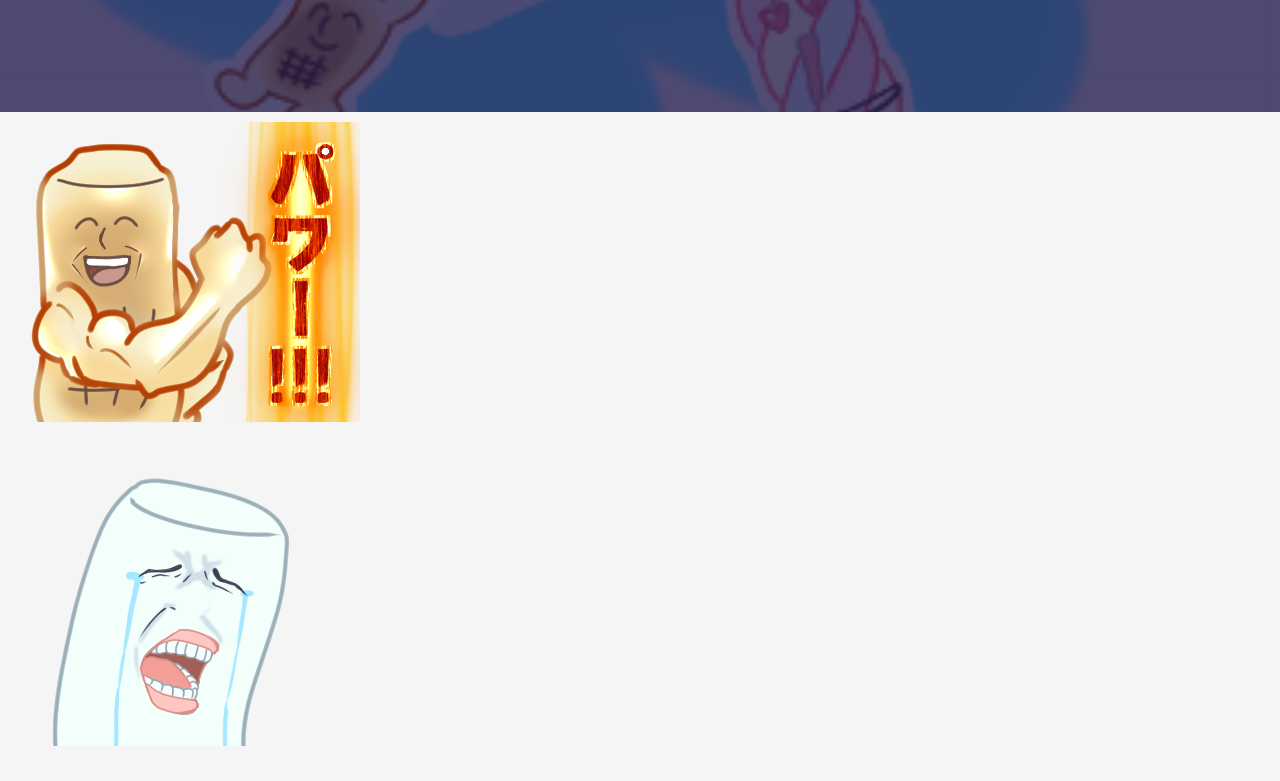
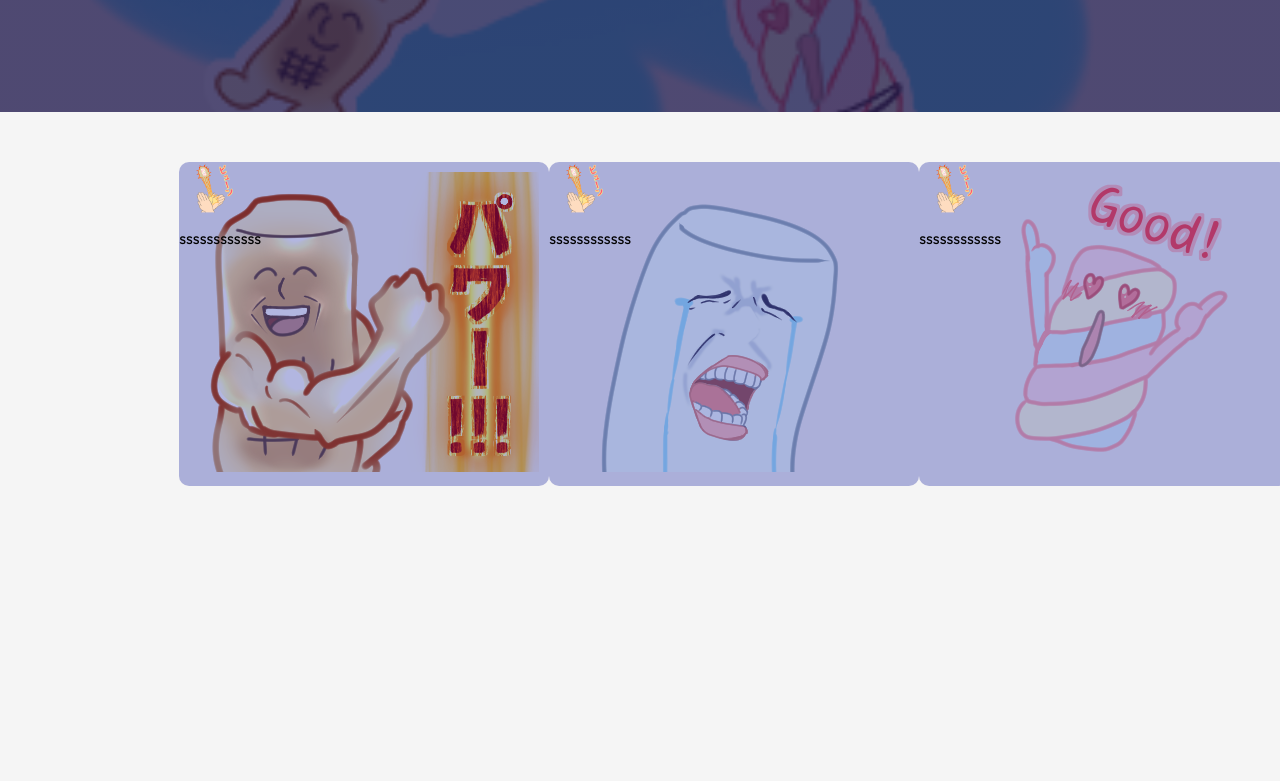
Before and after one commit to cyamoto/cyamofabric, a React (Vite) app: page / in a window 1280 px wide. Shown: the part 688-1469 px from the top of the page. After the commit the page ends 1224 px from the top, so only its background shows below. Built offline with nearby package versions, Linux system fonts and the light colour scheme.

Commit message:
6/5 commit1

```diff
--- a/src/App.jsx
+++ b/src/App.jsx
@@ -8,7 +8,10 @@
     <div>
      <Navbar/>
      <Hero/>
-     <Programs/>
+     <div className="container">
+      <Programs/>
+     </div>
+
     </div>
   )
 }
--- a/src/Components/Programs/Programs.css
+++ b/src/Components/Programs/Programs.css
@@ -0,0 +1,29 @@
+.programs{
+    margin: 50px auto;
+    width: 90%;
+    display: flex;
+    align-items: center;
+    justify-content: space-between;
+}
+.program ing{
+    width: 100%;
+    border-radius: 10px;
+    display: block;
+}
+.program{
+    flex-basis: 31%;
+    position: relative;
+}
+.caption{
+    border-radius: 10px;
+    position: absolute;
+    top: 0;
+    left: 0;
+    bottom: 0;
+    right: 0;
+    background: rgba(0, 15, 152, 0.3);
+}
+.caption img{
+    width: 60px;
+    margin-bottom: 10px;
+}
--- a/src/Components/Programs/Programs.jsx
+++ b/src/Components/Programs/Programs.jsx
@@ -3,18 +3,31 @@
 import program_1 from '../../assets/program-1.png'
 import program_2 from '../../assets/program-2.png'
 import program_3 from '../../assets/program-3.png'
+import program_icon_1 from '../../assets/program-icon-1.png'
 
 const Programs = () => {
   return (
     <div className='programs'>
       <div className="program">
         <img src={program_1} alt="" />
+        <div className="caption">
+          <img src={program_icon_1} alt="" />
+          <p>ssssssssssss</p>
+        </div>
       </div>
-    <div className='programs'>
+      <div className="program">
         <img src={program_2} alt="" />
+        <div className="caption">
+          <img src={program_icon_1} alt="" />
+          <p>ssssssssssss</p>
+         </div>
       </div>
-    <div className='programs'>
+      <div className="program">
         <img src={program_3} alt="" />
+        <div className="caption">
+          <img src={program_icon_1} alt="" />
+          <p>ssssssssssss</p>
+         </div>
       </div>
     </div>
   )
```
Also changed, not shown: src/assets/program-icon-1.png (added).
